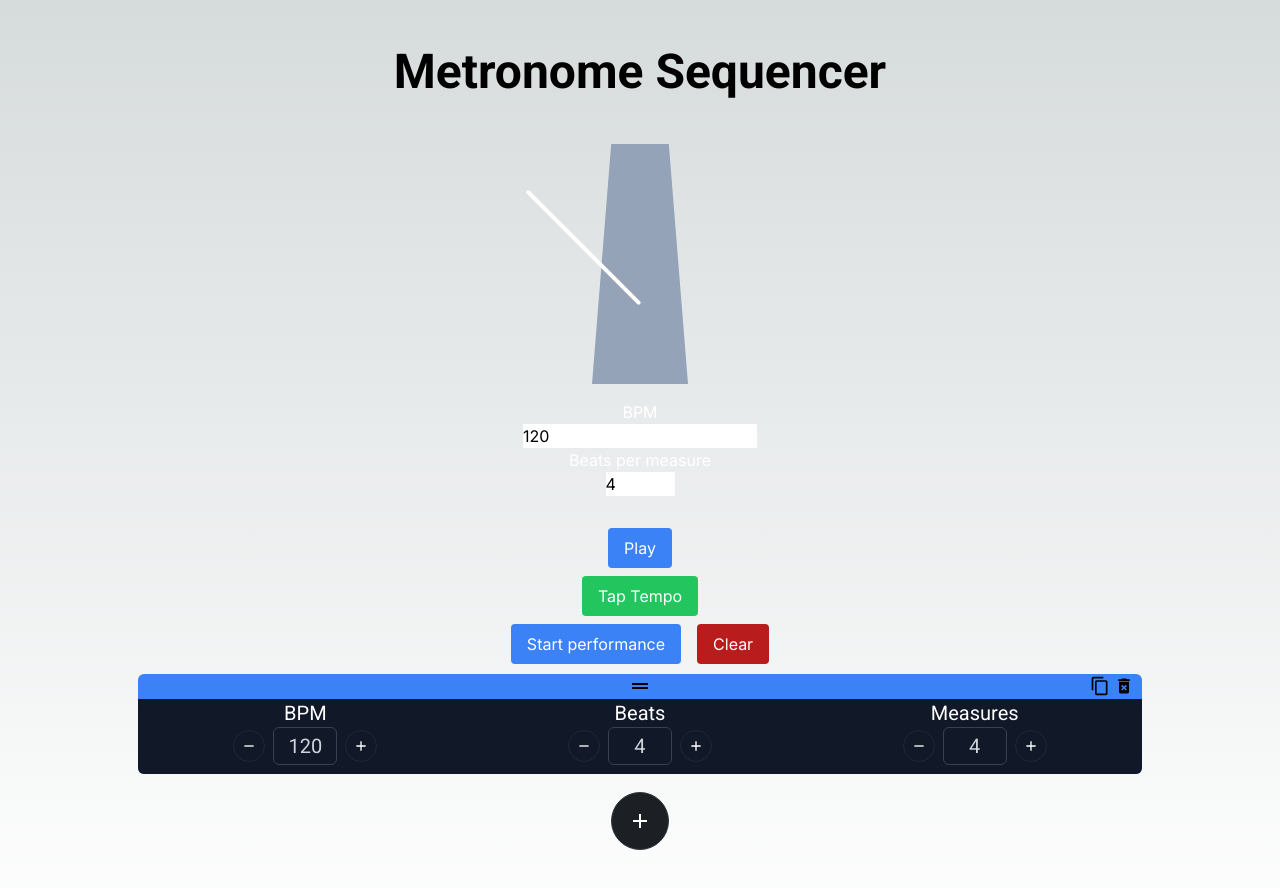
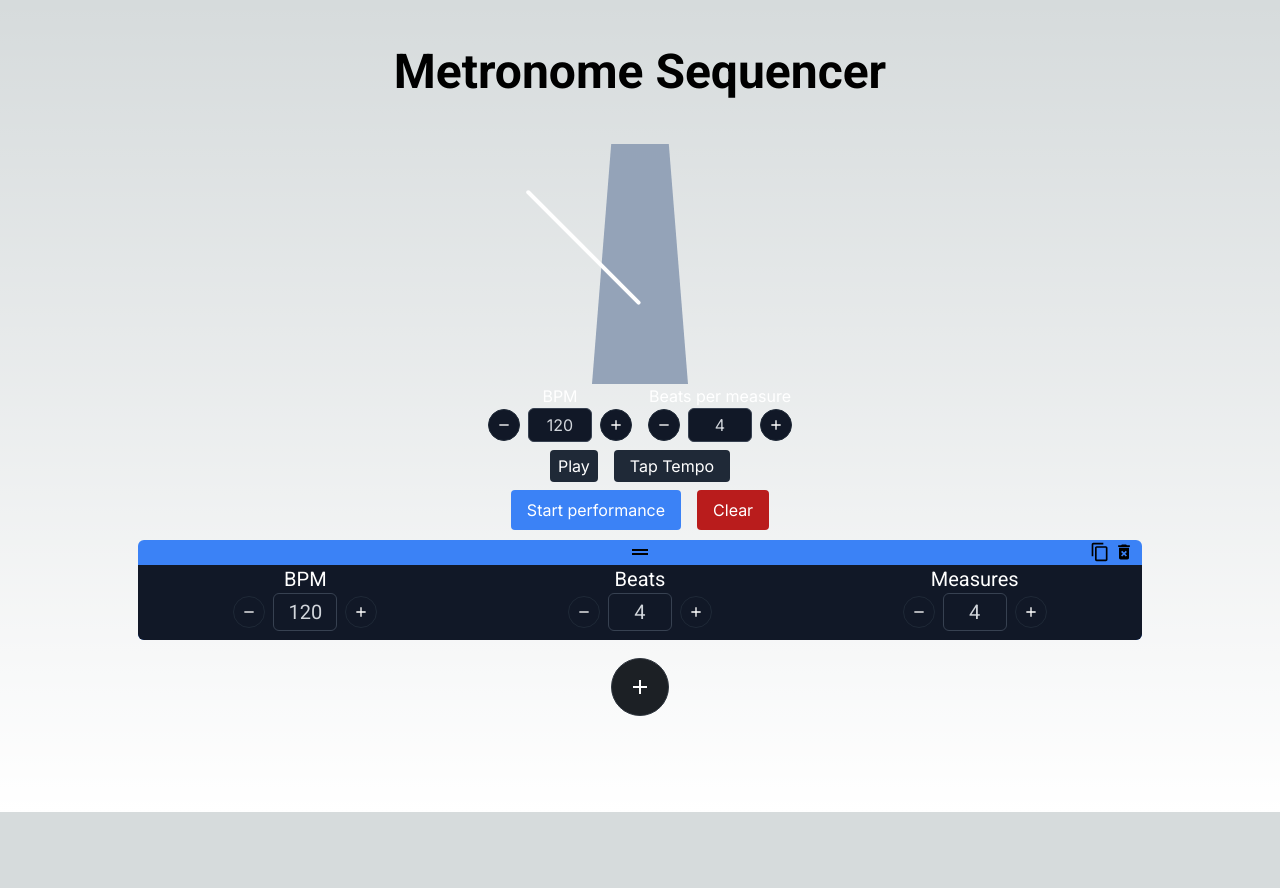
Before and after one commit to oceanhillman/metronome-sequencer, a Next.js app: page / in a window 1280 px wide. Shown: the top 888 px of the page. After the commit the page ends 812 px from the top, so only its background shows below. Built offline with nearby package versions, Linux system fonts and the light colour scheme.

Commit message:
Implement new NumberInput

```diff
--- a/src/components/Metronome.jsx
+++ b/src/components/Metronome.jsx
@@ -1,6 +1,7 @@
 'use client'
 
 import { useState, useEffect, useRef } from "react"
+import NumberInput from "@/components/NumberInput";
 
 export default function Metronome(props) {
     const [bpm, setBpm] = useState(120);
@@ -195,32 +196,36 @@ export default function Metronome(props) {
                     }}
                 ></div>
             </div>
-            <p className="text-white mt-4">BPM</p>
-            <input
-                className="text-black"
-                id="bpm"
-                type="number"
+            <div className="flex flex-row">
+                <div className="flex flex-col justify-center items-center mx-2">
+                    <p className="text-white">BPM</p>
+                    <NumberInput
+                        name="metronomeBpm"
+                        value={bpm}
+                        min={0}
                         max={300}
-                value={bpm}
                         onChange={(e) => setBpm(Number(e.target.value))}
                     />
+                </div>
+                <div className="flex flex-col justify-center items-center mx-2">
                     <p className="text-white">Beats per measure</p>
-            <input
-                className="text-black"
-                id="beatsPerMeasure"
-                type="number"
+                    <NumberInput
+                        name="metronomeBeatsPerMeasure"
+                        value={beatsPerMeasure}
                         min={0}
                         max={64}
-                value={beatsPerMeasure}
                         onChange={(e) => setBeatsPerMeasure(Number(e.target.value))}
                     />
-            <br />
-            <button onClick={() => setPlaying(!playing)} className="mt-2 bg-blue-500 text-white px-4 py-2 rounded">
+                </div>
+            </div>
+            <div className="flex flex-row">
+                <button onClick={() => setPlaying(!playing)} className="mt-2 bg-gray-800 text-white px-2 py-1 rounded mx-2">
                     {playing ? 'Stop' : 'Play'}
                 </button>
-            <button onClick={handleTap} className="mt-2 bg-green-500 text-white px-4 py-2 rounded">
+                <button onClick={handleTap} className="mt-2 bg-gray-800 text-white px-4 py-1 rounded mx-2">
                     Tap Tempo
                 </button>
             </div>
+        </div>
     );
 }
```
Lines whose indentation alone changed are shown as unchanged.
